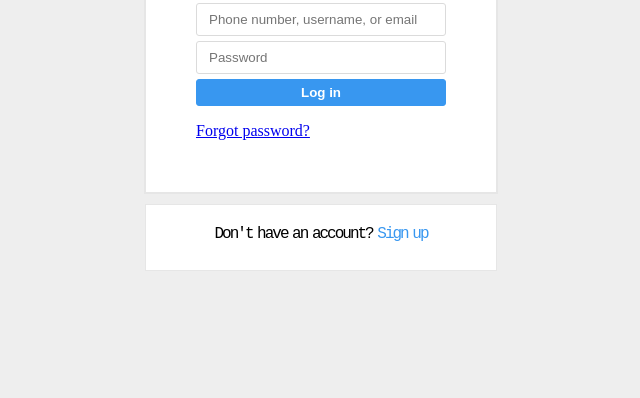
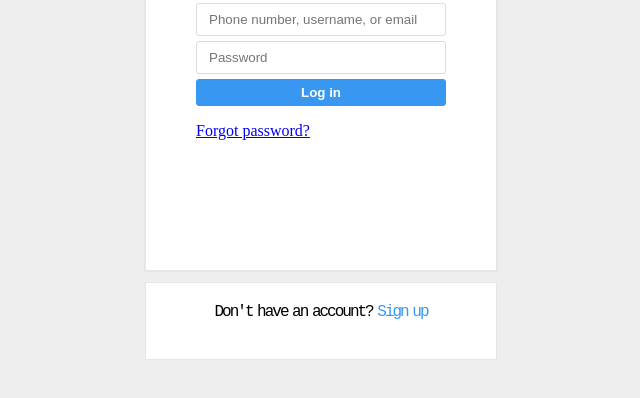
Before and after one commit to JaySoni7777/jaysoni7777.github.io, a plain HTML site: page index.html in a window 1280 px wide. Shown: the part 164-562 px from the top of the page, without its empty margins (319-959 px from the left). Drawn offline with Linux system fonts and the light colour scheme.

Commit message:
updated code

```diff
--- a/style.css
+++ b/style.css
@@ -9,7 +9,7 @@ body {
 
 #wrapper {
   width: 500px;
-  height: 65%;
+  height: 90%;
   overflow: hidden;
   border: 0px solid #000;
   margin: 50px auto;
```
